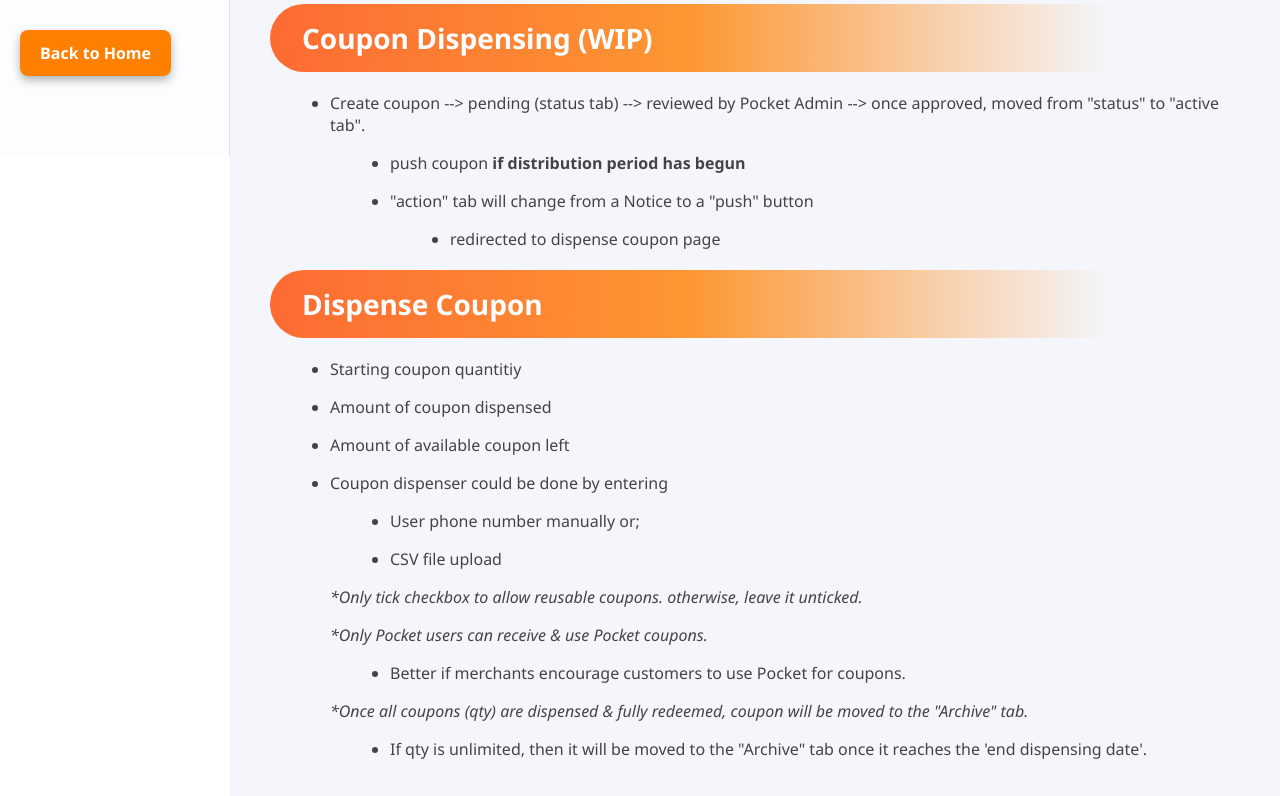
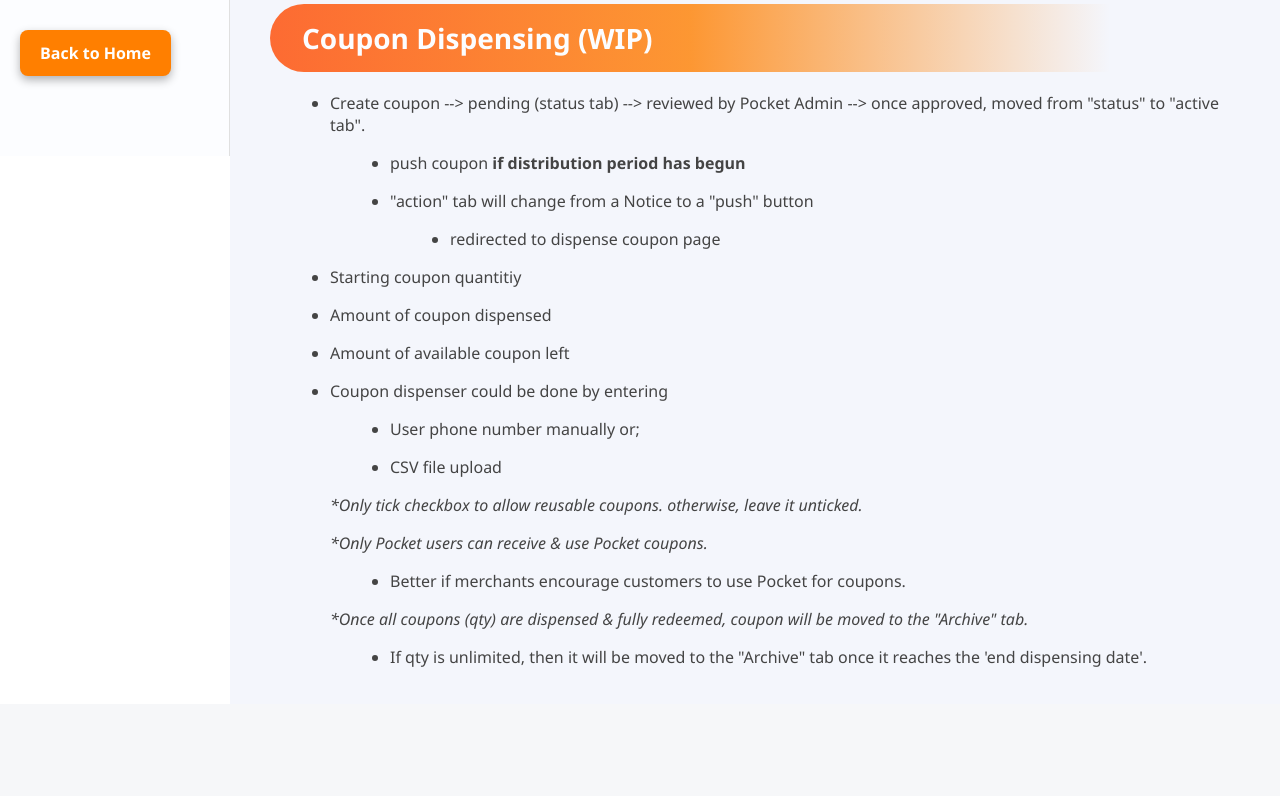
Before and after one commit to afsaalisha/PFD, a PHP site: page /poshet/app/views/coupon.php in a window 1280 px wide. Shown: the part 704-1500 px from the top of the page. After the commit the page ends 1371 px from the top, so only its background shows below. Run offline with PHP 8.4, Linux system fonts and the light colour scheme; some libraries are stand-ins or nearby versions.

Commit message:
removed one header

```diff
--- a/app/views/coupon.php
+++ b/app/views/coupon.php
@@ -55,13 +55,7 @@
                 </ul>
                 <!-- <img src="public/images/payment/upl1.png" alt="Enter Amount" class="poc-image"> -->
             </li>
-        </ul>
 
-        <div class="poc-content-header">
-            <h2>Dispense Coupon</h2>
-        </div>
-
-        <ul>
             <li>
                 <p>Starting coupon quantitiy</p>
             </li>
```
